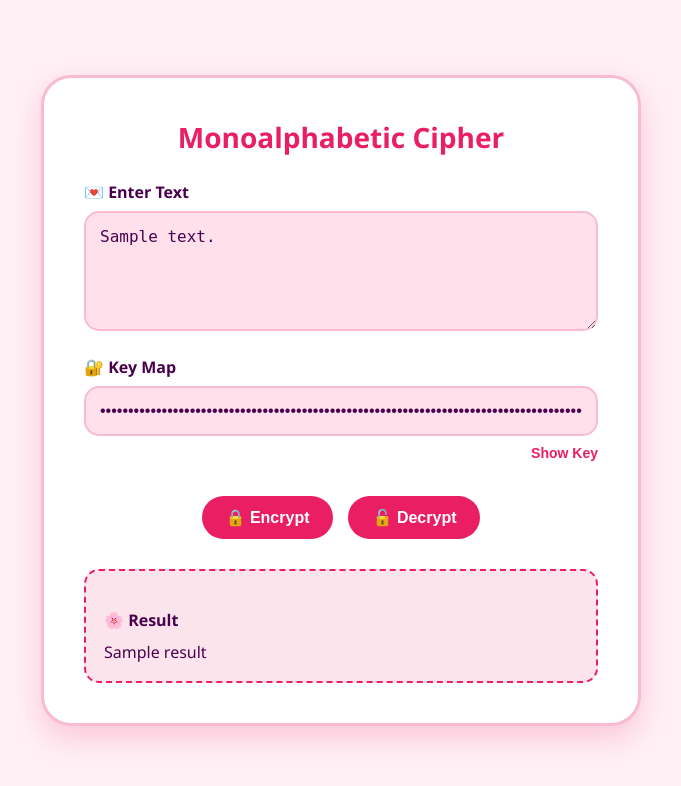
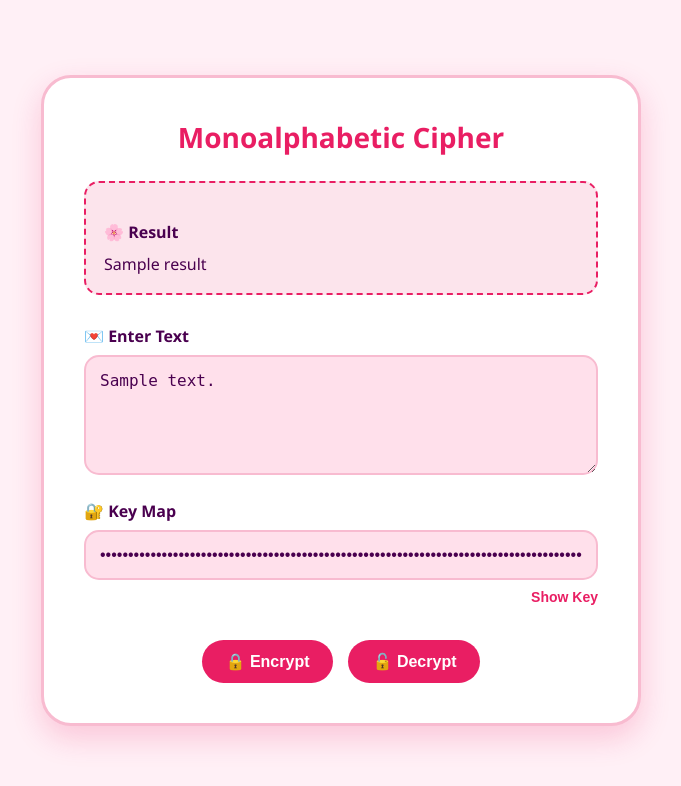
Before and after one commit to kian8890/-1, a Flask app: template templates/index.html in a window 1280 px wide. Shown: the top 786 px of the page, without its empty margins (299-980 px from the left). Run offline with Flask 2, Linux system fonts and the light colour scheme; the template is opened without the code that fills it: most values are stand-ins (such as "Sample title", 1, 10 or a date in 2020).

Commit message:
Update index.html

```diff
--- a/templates/index.html
+++ b/templates/index.html
@@ -115,7 +115,7 @@
       background-color: #fce4ec;
       padding: 18px;
       border-radius: 15px;
-      margin-top: 30px;
+      margin-bottom: 30px;
       border: 2px dashed var(--primary);
     }
 
@@ -149,6 +149,14 @@
   <div class="card">
     <h1>Monoalphabetic Cipher</h1>
     <form method="POST">
+
+      {% if result %}
+      <div class="output">
+        <label>🌸 Result</label>
+        <p>{{ result }}</p>
+      </div>
+      {% endif %}
+
       <label for="plaintext">💌 Enter Text</label>
       <textarea name="plaintext" placeholder="Type your message...">{{ plaintext }}</textarea>
 
@@ -164,13 +172,6 @@
         <button type="submit" name="action" value="decrypt">🔓 Decrypt</button>
       </div>
     </form>
-
-    {% if result %}
-    <div class="output">
-      <label>🌸 Result</label>
-      <p>{{ result }}</p>
-    </div>
-    {% endif %}
   </div>
 </body>
 </html>
```
